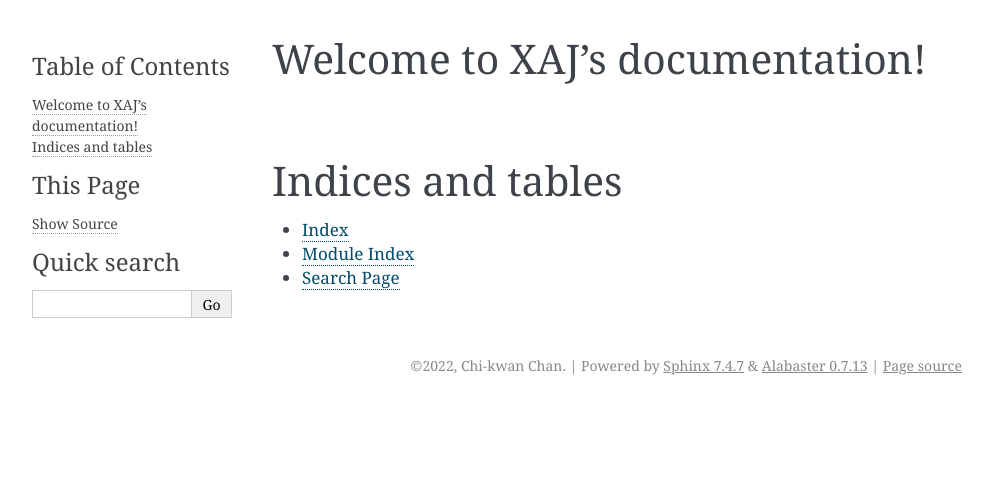
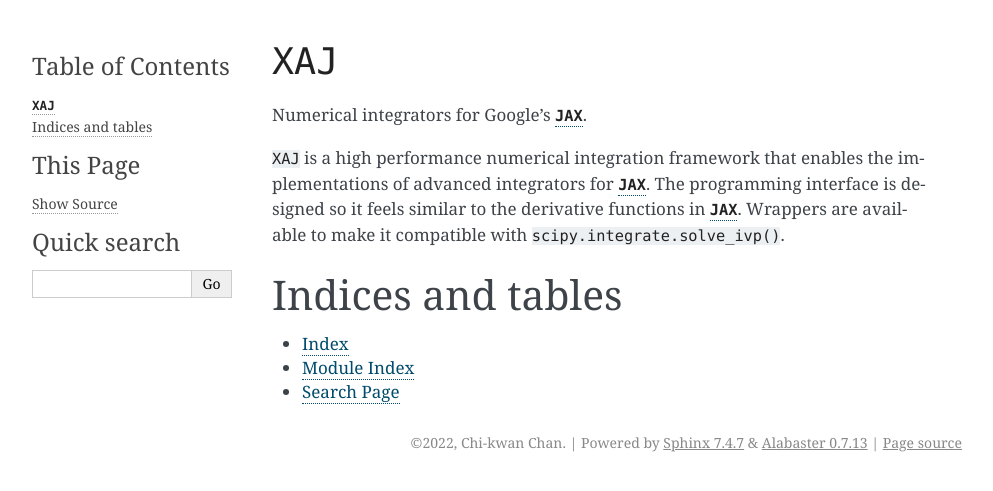
Before and after one commit to adxsrc/xaj, a Sphinx documentation site: the page built from docs/index.rst, in a window 1280 px wide. Shown: the top 491 px of the page, without its empty margins (148-1141 px from the left). Built offline with Sphinx 7.4.7, drawn with Linux system fonts in a browser that asks for light colours.

Commit message:
Use .rst for README; include it in "docs/"

```diff
--- /dev/null
+++ b/README.rst
@@ -0,0 +1,14 @@
+``XAJ``
+=======
+
+Numerical integrators for Google's |JAX|_.
+
+``XAJ`` is a high performance numerical integration framework that
+enables the implementations of advanced integrators for |JAX|_.
+The programming interface is designed so it feels similar to the
+derivative functions in |JAX|_.
+Wrappers are available to make it compatible with
+``scipy.integrate.solve_ivp()``.
+
+.. |JAX| replace:: ``JAX``
+.. _JAX: https://github.com/google/jax
--- a/docs/index.rst
+++ b/docs/index.rst
@@ -3,8 +3,8 @@
    You can adapt this file completely to your liking, but it should at least
    contain the root `toctree` directive.
 
-Welcome to XAJ's documentation!
-===============================
+
+.. include:: ../README.rst
 
 .. toctree::
    :maxdepth: 2
--- a/pyproject.toml
+++ b/pyproject.toml
@@ -3,7 +3,7 @@
 version = "0.2.0-dev"
 description = "Numerical integrators for Google's JAX"
 authors = ["Chi-kwan Chan <chanc@arizona.edu>"]
-readme = "README.md"
+readme = "README.rst"
 packages = [{include="xaj", from="mod"}]
 
 [tool.poetry.dependencies]
```
Also changed, not shown: README.md (deleted, +0 -11 lines).
